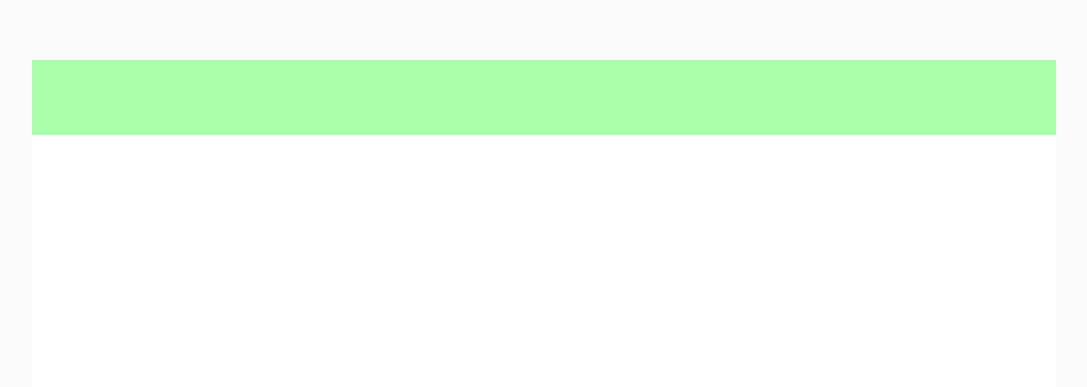
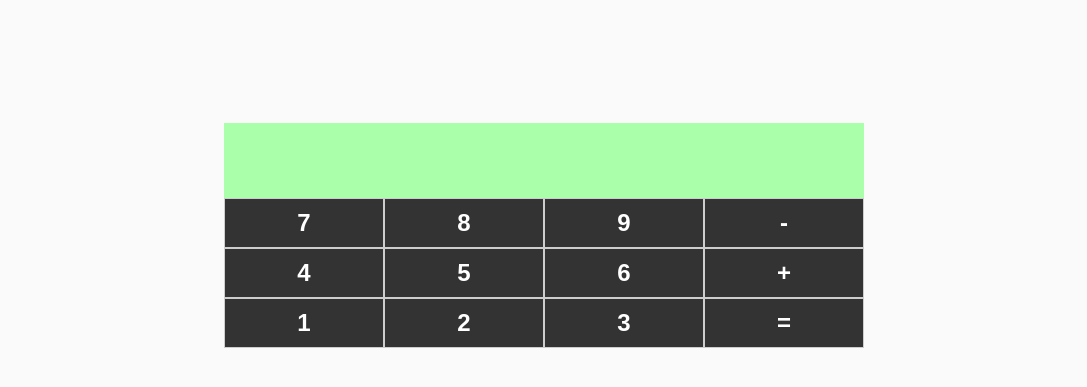
Before and after one commit to daniel-s-souza/CalculadoraReact, a React (Create React App) app in the folder calculator-app/: page / in a window 1280 px wide. Shown: the part 165-552 px from the top of the page, without its empty margins (96-1183 px from the left). Built offline with nearby package versions, Linux system fonts and the light colour scheme.

Commit message:
feat: implementa botões e estilo dos botões

```diff
--- a/calculator-app/src/App.js
+++ b/calculator-app/src/App.js
@@ -1,12 +1,30 @@
 import Input from './componnets/Input';
 import Button from './componnets/Button';
-import {Container, Content} from './style'
+import {Container, Content, Row, Columns} from './style'
 
 function App() {
   return (
     <Container >
       <Content>
         <Input />
+        <Row>
+        <Button label="7"/>
+        <Button label="8"/>
+        <Button label="9"/>
+        <Button label="-"/>
+        </Row>
+        <Row>
+        <Button label="4"/>
+        <Button label="5"/>
+        <Button label="6"/>
+        <Button label="+"/>
+        </Row>
+        <Row>
+        <Button label="1"/>
+        <Button label="2"/>
+        <Button label="3"/>
+        <Button label="="/>
+        </Row>
       </Content>
     </Container>
   );
--- a/calculator-app/src/componnets/Button/index.js
+++ b/calculator-app/src/componnets/Button/index.js
@@ -1,8 +1,10 @@
-function Button() {
+import {ButtonContainer} from './style';
+
+function Button({ label, onClick }) {
   return (
-    <div className="App">
-     ola
-    </div>
+    <ButtonContainer onClick={onClick}>
+      {label}
+    </ButtonContainer>
   );
 }
 
--- a/calculator-app/src/componnets/Button/style.js
+++ b/calculator-app/src/componnets/Button/style.js
@@ -1 +1,11 @@
 import styled from 'styled-components';
+
+export const ButtonContainer = styled.button`
+  padding: 10px;
+  border: 1px solid #CDCDCD;
+  background-color: #333333;
+  color: #FFFFFF;
+  font-size: 24px;
+  font-weight: 700;
+  flex: 1;
+`
--- a/calculator-app/src/style.js
+++ b/calculator-app/src/style.js
@@ -11,6 +11,18 @@ justify-content: center;
 `
 export const Content = styled.div`
 background-color: #ffffff;
-width: 80%;
-min-height: 350px;
+width: 50%;
 `
+
+export const Row = styled.div`
+  display: flex;
+  flex-drection: row;
+  justify-content: space-between;
+  align-items: center;
+`
+export const Columns = styled.div`
+  display: flex;
+  flex-drection: column;
+  justify-content: space-between;
+  align-items: center;
+`
```
